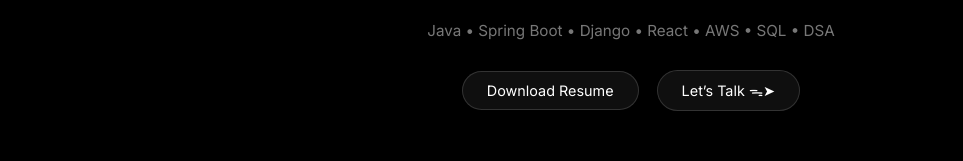
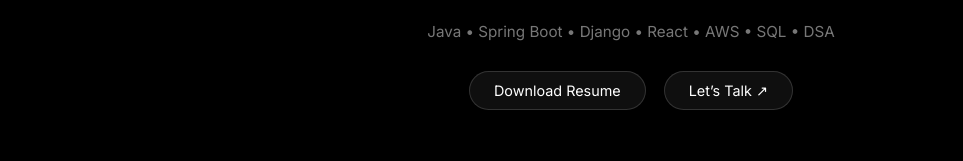
Before and after one commit to rohith-officia/rohith-portfolio, a React (Create React App) app: page / in a window 1280 px wide. Shown: the part 487-648 px from the top of the page, without its empty margins (9-972 px from the left). Built offline with nearby package versions, Linux system fonts and the light colour scheme; a web font is replaced by a local one.

Commit message:
Fix build for Vercel3

```diff
--- a/src/React/Hero.jsx
+++ b/src/React/Hero.jsx
@@ -99,7 +99,7 @@ export default function Hero() {
             rel="noopener noreferrer"
             className="btn"
           >
-            Let’s Talk ᯓ➤
+            Let’s Talk ↗
           </a>
         </motion.div>
       </motion.div>
```
